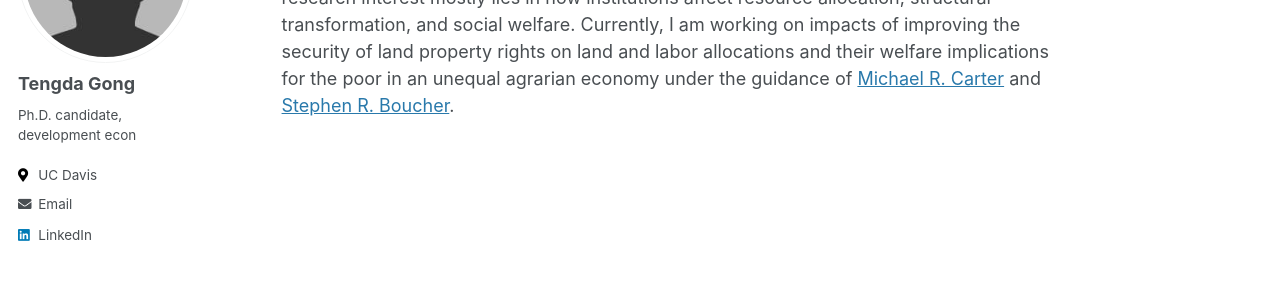
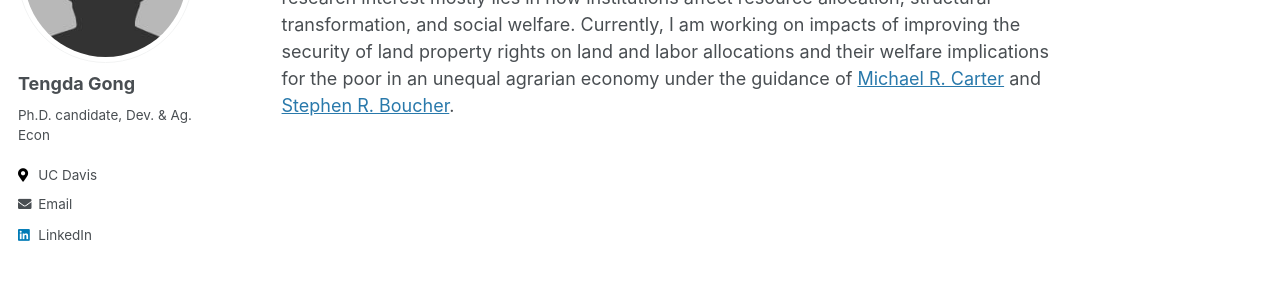
Before and after one commit to tendakung/tendakung.github.io, a Jekyll site: the page built from _pages/about.md, in a window 1280 px wide. Shown: the part 230-530 px from the top of the page. Built offline with Jekyll 4.4.1, drawn with Linux system fonts in a browser that asks for light colours.

Commit message:
update BIO

```diff
--- a/_config.yml
+++ b/_config.yml
@@ -10,7 +10,7 @@ locale                   : "en-US"
 title                    : "Tengda Gong"
 title_separator          : "-"
 name                     : &name "Tengda Gong"
-description              : &description "Ph.D. candidate, development econ"
+description              : &description "Ph.D. candidate, Dev. & Ag. Econ"
 url                      : https://tendakung.github.io # the base hostname & protocol for your site e.g. "https://mmistakes.github.io"
 baseurl                  : "" # the subpath of your site, e.g. "/blog"
 repository               : "tendakung.github.io"
@@ -84,7 +84,7 @@ analytics:
 author:
   name             : "Tengda Gong"
   avatar           : "bio-photo.jpg"
-  bio              : "Ph.D. candidate, development econ"
+  bio              : "Ph.D. candidate, Dev. & Ag. Econ"
   location         : "UC Davis"
   employer         :
   pubmed           :
```
